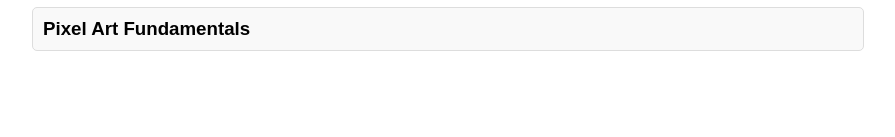
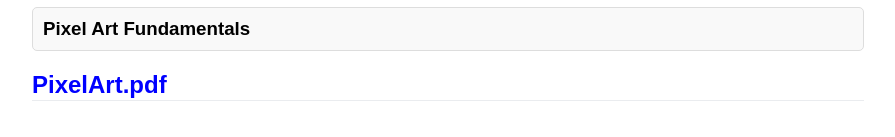
Before and after one commit to haniflearnscoding/Y-CON-ARTS, a plain HTML site: page index.html in a window 1280 px wide. Shown: the part 2177-2314 px from the top of the page, without its empty margins (192-1087 px from the left). Drawn offline with Linux system fonts and the light colour scheme.

Commit message:
Wednesday Programming

```diff
--- a/index.html
+++ b/index.html
@@ -41,7 +41,7 @@
 
     <h3 class="toggle-header">Pixel Art Fundamentals</h3>
     <p>Pixel art is the foundation of classic video game visuals. In this session, students will learn how to create expressive characters and environments using limited color palettes and pixel-by-pixel precision. We'll cover basic techniques including proper use of the grid, color theory for pixel art, sprite design principles, and simple animation fundamentals. Students will create their own pixel art characters that can later be integrated into their Scratch games</p>
-
+        <a href="assets/PixelArt.pdf">PixelArt.pdf</a>
     <!-- <h3 class="toggle-header">Key Components</h3>
     <ul>
         <li><strong>Digital Input:</strong> This feature facilitates user interaction by allowing users to submit memories by responding to questions linked to specific geographic locations.</li>
```
Also changed, not shown: 1 other file.
